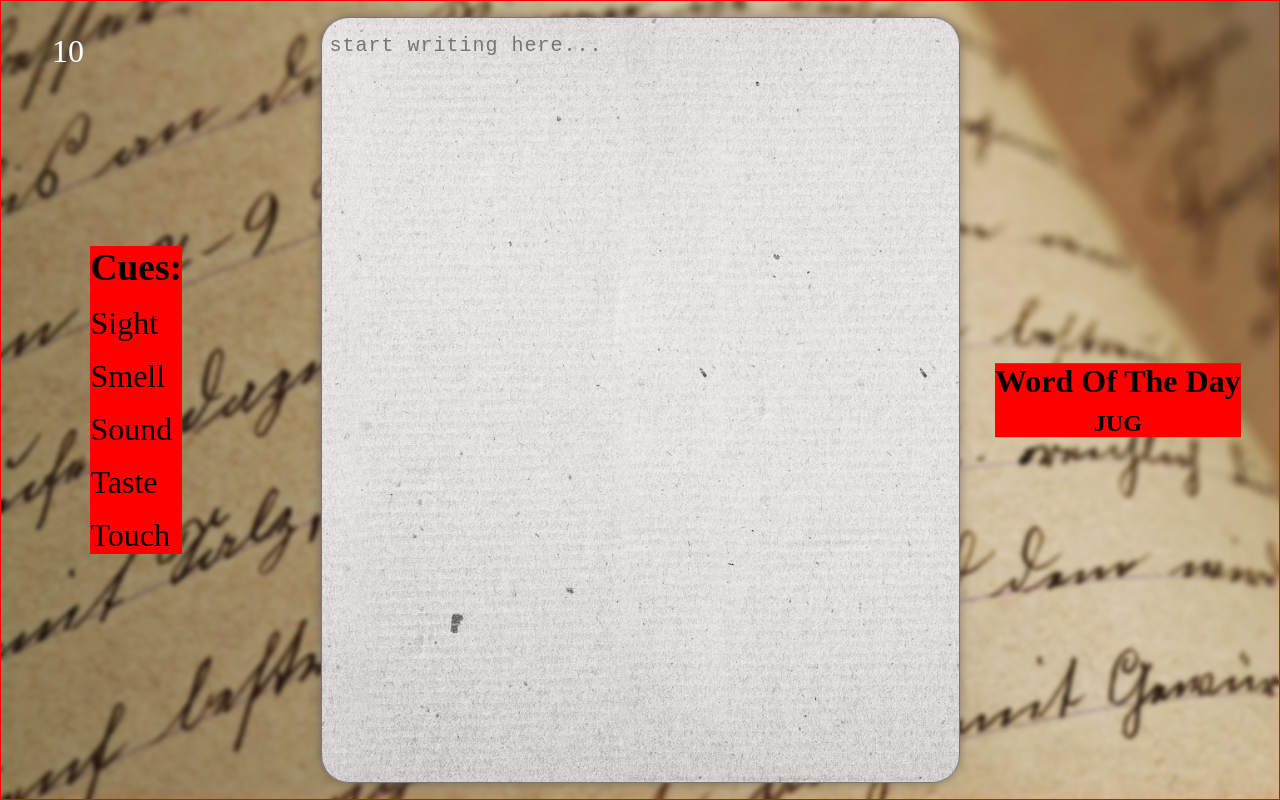
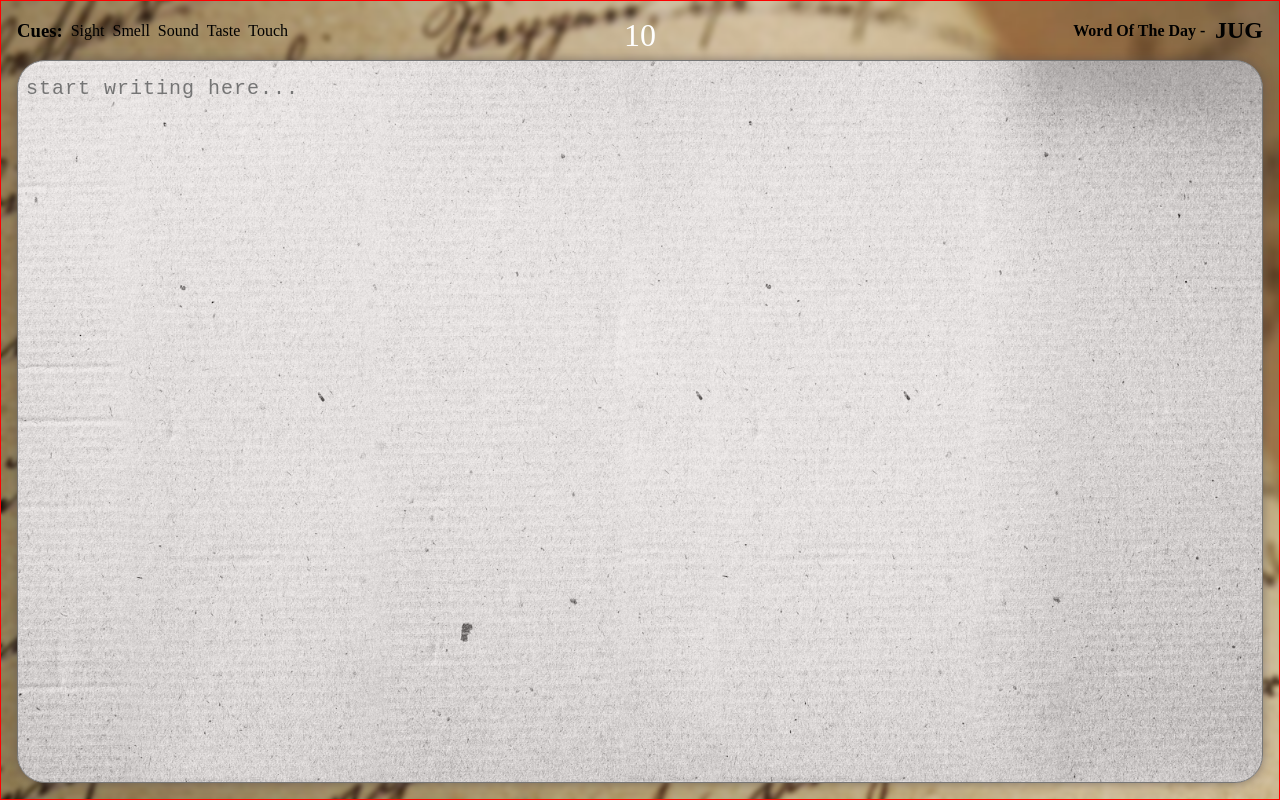
Before and after one commit to Usaid619/Hearts-And-Quills, a React app: page /playground in a window 1280 px wide. Built offline with nearby package versions, Linux system fonts and the light colour scheme.

Commit message:
improvements

```diff
--- a/Components/WritingArea.js
+++ b/Components/WritingArea.js
@@ -88,7 +88,7 @@ const WritingArea = () =>{
 
     return(
         <div className="text-area-div">
-            <p className="idle-timer">{idleTimer}</p>
+        <div className="writing-header">
             <ul>
                 <h3>Cues:</h3>
                 <li>Sight</li>
@@ -97,6 +97,14 @@ const WritingArea = () =>{
                 <li>Taste</li>
                 <li>Touch</li>
             </ul>
+
+            <div className="wotd-div">
+            <h4>Word Of The Day -</h4>
+            <h2>{wordOfTheDay.toUpperCase()}</h2>
+            </div>
+        </div>
+            <p className="idle-timer">{idleTimer}</p>
+
             <div className="text-area-container">
             <textarea
             readOnly={text && !timerStarted && true}
@@ -111,12 +119,8 @@ const WritingArea = () =>{
             autoFocus>
             </textarea>
             {text && !timerStarted &&  <button className="copy-btn" onClick={()=>copyText()}>Copy</button>}
+            </div>
 
-            </div>
-            <div className="wotd-div">
-            <h1>Word Of The Day</h1>
-            <h2>{wordOfTheDay.toUpperCase()}</h2>
-            </div>
 
             <div className="progress" style={{width:`${percentage}%`}}></div>
         </div>
--- a/style.css
+++ b/style.css
@@ -27,10 +27,18 @@
 
 .idle-timer{
     position: absolute;
-    top: 4%;
-    left: 4%;
+    top: 2%;
+    left: 50%;
+    translate: -50% 0;
     color: white;
     font-size: 32px;
+}
+
+.writing-header{
+    display: flex;
+    justify-content: space-between;
+    margin-bottom: 1em;
+    /* background-color: lavender; */
 }
 
 header{
@@ -67,7 +75,8 @@ a{
 .text-area-container{
     position: relative;
     margin: 0 auto;
-    width: 50%;
+    width: 100%;
+    height: 100%;
     /* border: 3px solid black; */
 }
 
@@ -96,9 +105,10 @@ textarea{
 .text-area-div{
     position: relative;
     display: flex;
+    flex-direction: column;
     border:1px solid red;
     height: 100%;
-    padding: 1em 0;
+    padding: 1em 1em;
 }
 
 .progress{
@@ -109,31 +119,28 @@ textarea{
     transition: all 1s ease;
 }
 
-.text-area-div > ul{
+.writing-header > ul{
     display: flex;
-    flex-direction: column;
+    align-items: center;
+    /* flex-direction: column; */
     gap: .5em;
-    position: absolute;
-    top: 50%;
-    left: 7%;
-    translate: 0 -50%;
     /* height: max-content; */
-    background-color: red;
+    /* background-color: red; */
     color: black;
     list-style: none;
-    font-size: 32px;
+    font-size: 16px;
 }
 
 .wotd-div{
-    position: absolute;
+    /* position: absolute; */
     display: flex;
-    flex-direction: column;
+    /* flex-direction: column; */
     align-items: center;
     gap: .6em;
-    background-color: red;
-    right: 3%;
+    /* background-color: red; */
+    /* right: 3%;
     top: 50%;
-    translate: 0 -50%;
+    translate: 0 -50%; */
     /* font-size: 32px; */
 }
 
@@ -289,7 +296,7 @@ button{
 }
 
 @media all and (max-width:1200px) {
-    .text-area-div > div{
-        font-size: 6px;
+    .wotd-div > div{
+        font-size: 20px;
     }
 }
```
